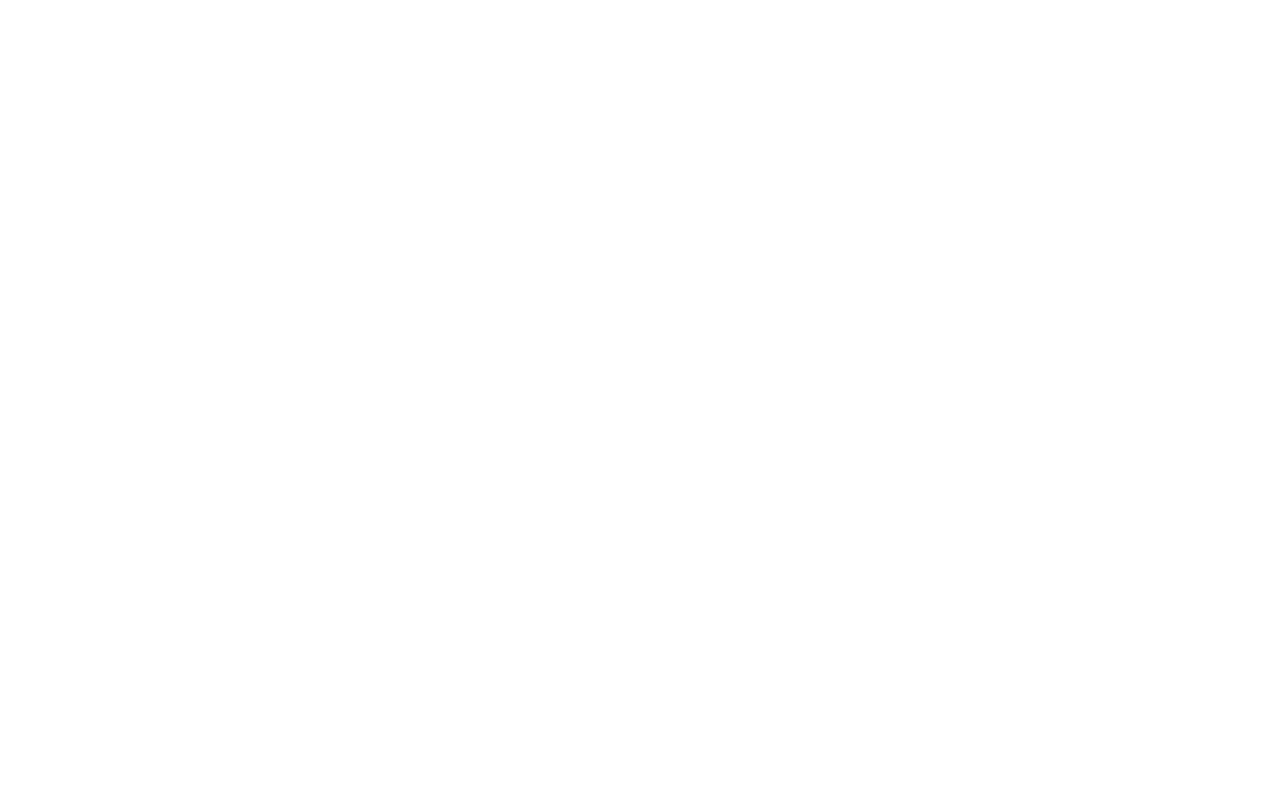
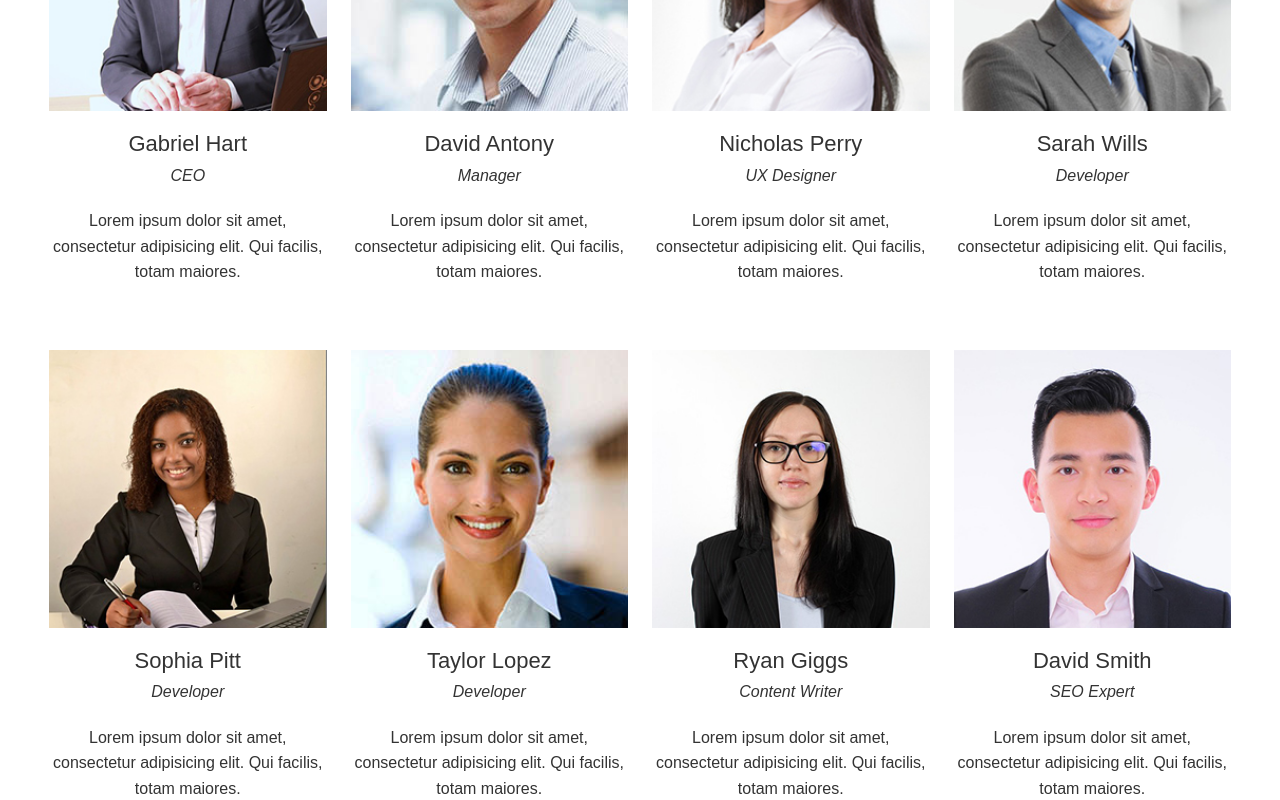
Before and after one commit to N-O-1-R/react-bootstrap-project-corporate-wdws1, a React (Create React App) app in the folder Minggu 1/corporate/: page / in a window 1280 px wide. Shown: the part 3400-4200 px from the top of the page. Before the commit the page ends 3057 px from the top, so only its background shows below. Built offline with nearby package versions, Linux system fonts and the light colour scheme; a small style sheet from the web is missing.

Commit message:
teams done

```diff
--- a/Minggu 1/corporate/src/App.js
+++ b/Minggu 1/corporate/src/App.js
@@ -6,6 +6,7 @@
 import AppAbout from './components/about';
 import AppServices from './components/services';
 import AppWorks from './components/works';
+import AppTeams from './components/teams';
 
 function App() {
   return (
@@ -18,6 +19,7 @@
         <AppAbout />
         <AppServices />
         <AppWorks />
+        <AppTeams />
       </main>
     </div>
   );
--- /dev/null
+++ b/Minggu 1/corporate/src/components/teams.js
@@ -0,0 +1,133 @@
+import Container from "react-bootstrap/Container";
+import Row from "react-bootstrap/Row";
+import Col from "react-bootstrap/Col";
+import Image from "react-bootstrap/Image";
+
+const teamsData = [
+  {
+    id: 1,
+    image: require('../assets/images/team1.jpg'),
+    fbLink: 'https://www.facebook.com',
+    twitterLink: 'https://www.twitter.com',
+    linkedinLink: 'https://www.linkedin.com',
+    name: 'Gabriel Hart',
+    designation: 'CEO',
+    description: 'Lorem ipsum dolor sit amet, consectetur adipisicing elit. Qui facilis, totam maiores.'
+  },
+  {
+    id: 2,
+    image: require('../assets/images/team2.jpg'),
+    fbLink: 'https://www.facebook.com',
+    twitterLink: 'https://www.twitter.com',
+    linkedinLink: 'https://www.linkedin.com',
+    name: 'David Antony',
+    designation: 'Manager',
+    description: 'Lorem ipsum dolor sit amet, consectetur adipisicing elit. Qui facilis, totam maiores.'
+  },
+  {
+    id: 3,
+    image: require('../assets/images/team3.jpg'),
+    fbLink: 'https://www.facebook.com',
+    twitterLink: 'https://www.twitter.com',
+    linkedinLink: 'https://www.linkedin.com',
+    name: 'Nicholas Perry',
+    designation: 'UX Designer',
+    description: 'Lorem ipsum dolor sit amet, consectetur adipisicing elit. Qui facilis, totam maiores.'
+  },
+  {
+    id: 4,
+    image: require('../assets/images/team4.jpg'),
+    fbLink: 'https://www.facebook.com',
+    twitterLink: 'https://www.twitter.com',
+    linkedinLink: 'https://www.linkedin.com',
+    name: 'Sarah Wills',
+    designation: 'Developer',
+    description: 'Lorem ipsum dolor sit amet, consectetur adipisicing elit. Qui facilis, totam maiores.'
+  },
+  {
+    id: 5,
+    image: require('../assets/images/team5.jpg'),
+    fbLink: 'https://www.facebook.com',
+    twitterLink: 'https://www.twitter.com',
+    linkedinLink: 'https://www.linkedin.com',
+    name: 'Sophia Pitt',
+    designation: 'Developer',
+    description: 'Lorem ipsum dolor sit amet, consectetur adipisicing elit. Qui facilis, totam maiores.'
+  },
+  {
+    id: 6,
+    image: require('../assets/images/team6.jpg'),
+    fbLink: 'https://www.facebook.com',
+    twitterLink: 'https://www.twitter.com',
+    linkedinLink: 'https://www.linkedin.com',
+    name: 'Taylor Lopez',
+    designation: 'Developer',
+    description: 'Lorem ipsum dolor sit amet, consectetur adipisicing elit. Qui facilis, totam maiores.'
+  },
+  {
+    id: 7,
+    image: require('../assets/images/team7.jpg'),
+    fbLink: 'https://www.facebook.com',
+    twitterLink: 'https://www.twitter.com',
+    linkedinLink: 'https://www.linkedin.com',
+    name: 'Ryan Giggs',
+    designation: 'Content Writer',
+    description: 'Lorem ipsum dolor sit amet, consectetur adipisicing elit. Qui facilis, totam maiores.'
+  },
+  {
+    id: 8,
+    image: require('../assets/images/team8.jpg'),
+    fbLink: 'https://www.facebook.com',
+    twitterLink: 'https://www.twitter.com',
+    linkedinLink: 'https://www.linkedin.com',
+    name: 'David Smith',
+    designation: 'SEO Expert',
+    description: 'Lorem ipsum dolor sit amet, consectetur adipisicing elit. Qui facilis, totam maiores.'
+  }
+]
+
+export default function Teams() {
+  return (
+    <section id="teams" className="block teams-block">
+      <div className="title-holder">
+        <Container fluid>
+          <div className="title-holder">
+            <h2>Our Teams</h2>
+            <div className="subtitle">some of our experts</div>
+          </div>
+          <Row>
+            {teamsData.map((team) => {
+              return (
+                <Col sm={3} key={team.id}>
+                  <div className="image">
+                    <Image src={team.image} alt="image" />
+                    <div className="overlay">
+                      <div className="socials">
+                        <ul>
+                          <li>
+                            <a href={team.fblink}><i className="fab fa-facebook-f"></i></a>
+                          </li>
+                          <li>
+                            <a href={team.twitterlink}><i className="fab fa-twitter"></i></a>
+                          </li>
+                          <li>
+                            <a href={team.linkedinlink}><i className="fab fa-linkedin-in"></i></a>
+                          </li>
+                        </ul>
+                      </div>
+                    </div>
+                  </div>
+                  <div className="content">
+                    <h3>{team.name}</h3>
+                    <span className="designation">{team.designation}</span>
+                    <p>{team.description}</p>
+                  </div>
+                </Col>
+              );
+            })}
+          </Row>
+        </Container>
+      </div>
+    </section>
+  );
+}
```
